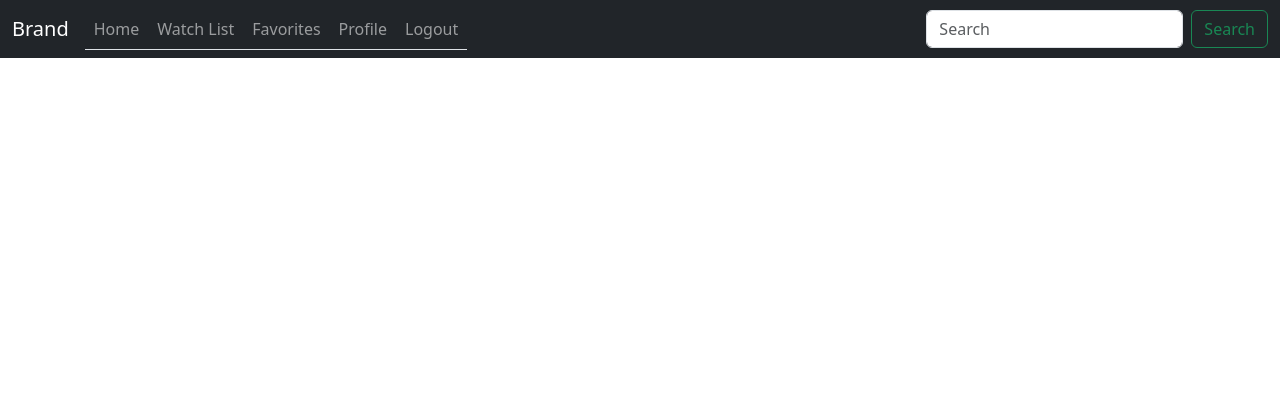
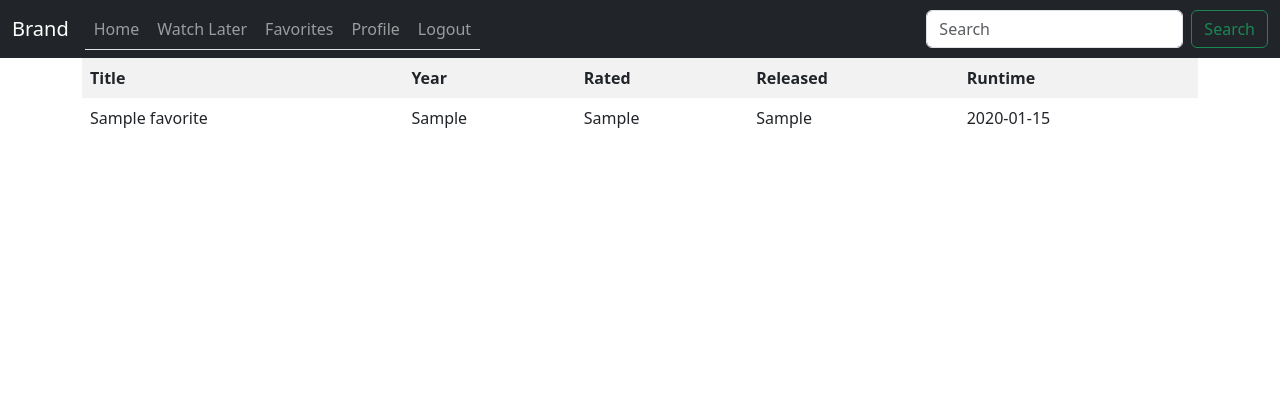
Before and after one commit to NateFox8/StreamVault, a Flask app: page /favorites in a window 1280 px wide. Shown: the top 420 px of the page. Run offline with Flask 3, Linux system fonts and the light colour scheme; the visitor is signed in with stand-in values (Sample User, id 1); tables that the repository leaves empty hold one stand-in row (values such as "Sample post"); some libraries are stand-ins or nearby versions.

Commit message:
watch later & favorites page function

```diff
--- a/app.py
+++ b/app.py
@@ -33,9 +33,9 @@
 def home():
     return render_template('home.html')
 
-@app.route('/watch_list', methods=['GET', 'POST'])
+@app.route('/watch_later', methods=['GET', 'POST'])
 @login_required
-def watch_list():
+def watch_later():
     if request.method == 'POST':
         username = request.form.get('username')
         movie_title = request.form.get('movie_title')
@@ -64,7 +64,10 @@
             db.session.commit()
             return jsonify({'success': True})
 
-    return render_template('watch_list.html')
+    username = session['username']
+    watch_later_list = WatchLater.query.filter_by(user_username=username).all()
+
+    return render_template('watch_later.html', watch_later_list=watch_later_list)
 
 @app.route('/favorites', methods=['GET', 'POST'])
 @login_required
@@ -97,7 +100,10 @@
             db.session.commit()
             return jsonify({'success': True})
 
-    return render_template('favorites.html')
+    username = session['username']
+    favorites = Favorite.query.filter_by(user_username=username).all()
+
+    return render_template('favorites.html', favorites=favorites)
 
 @app.route('/profile', methods=['GET'])
 @login_required
@@ -124,7 +130,7 @@
     with open('static/data/movies.csv', newline='', encoding='utf-8') as csvfile:
         reader = csv.reader(csvfile)
         for row in reader:
-            if row:  # Check if the row is not empty
+            if row:
                 names.append(row[0])
     return jsonify(names)
 
--- a/auth.py
+++ b/auth.py
@@ -22,7 +22,6 @@
 
     return render_template('login.html')
 
-
 @auth_bp.route('/signup', methods=['GET', 'POST'])
 def signup():
     if request.method == 'POST':
@@ -43,7 +42,6 @@
             session['username'] = username
             return jsonify({'success': True})
 
-
     return render_template('signup.html')
 
 @auth_bp.route('/logout')
--- a/static/styles.css
+++ b/static/styles.css
@@ -47,3 +47,18 @@
     max-width: 100%;
     max-height: 100%;
 }
+
+table {
+    width: 100%;
+    border-collapse: collapse;
+}
+
+th, td {
+    border: 1px solid #dddddd;
+    text-align: left;
+    padding: 8px;
+}
+
+th {
+    background-color: #f2f2f2;
+}
--- a/templates/base.html
+++ b/templates/base.html
@@ -25,7 +25,7 @@
                                 <a class="nav-link" href="home">Home</a>
                             </li>
                             <li class="nav-item">
-                                <a class="nav-link" href="watch_list">Watch List</a>
+                                <a class="nav-link" href="watch_later">Watch Later</a>
                             </li>
                             <li class="nav-item">
                                 <a class="nav-link" href="favorites">Favorites</a>
--- a/templates/favorites.html
+++ b/templates/favorites.html
@@ -1,4 +1,25 @@
 {% extends "base.html" %} {% block title %}Favorites{% endblock %} {% block content
     %}
-
+    <table>
+        <thead>
+          <tr>
+            <th>Title</th>
+            <th>Year</th>
+            <th>Rated</th>
+            <th>Released</th>
+            <th>Runtime</th>
+          </tr>
+        </thead>
+        <tbody>
+          {% for favorite in favorites %}
+          <tr>
+            <td>{{ favorite.title }}</td>
+            <td>{{ favorite.year }}</td>
+            <td>{{ favorite.rated }}</td>
+            <td>{{ favorite.released }}</td>
+            <td>{{ favorite.runtime }}</td>
+          </tr>
+          {% endfor %}
+        </tbody>
+      </table>
 {% endblock %}
--- a/templates/watch_list.html
+++ /dev/null
@@ -1,4 +0,0 @@
-{% extends "base.html" %} {% block title %}Watch List{% endblock %} {% block content
-    %}
-
-{% endblock %}
```
Also changed, not shown: models.py (+5 -2 lines), templates/watch_later.html (added, +25 -0 lines).
